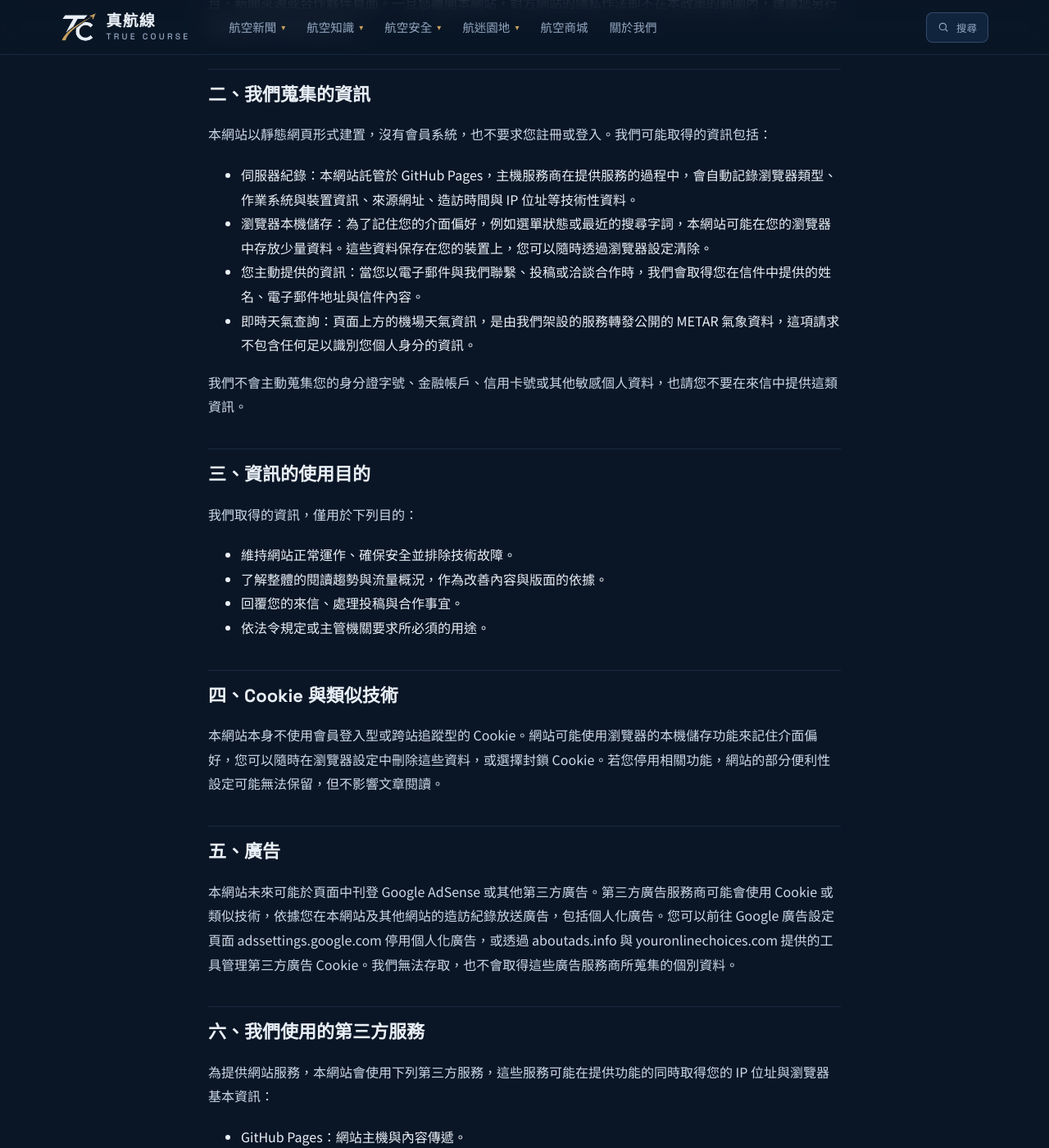
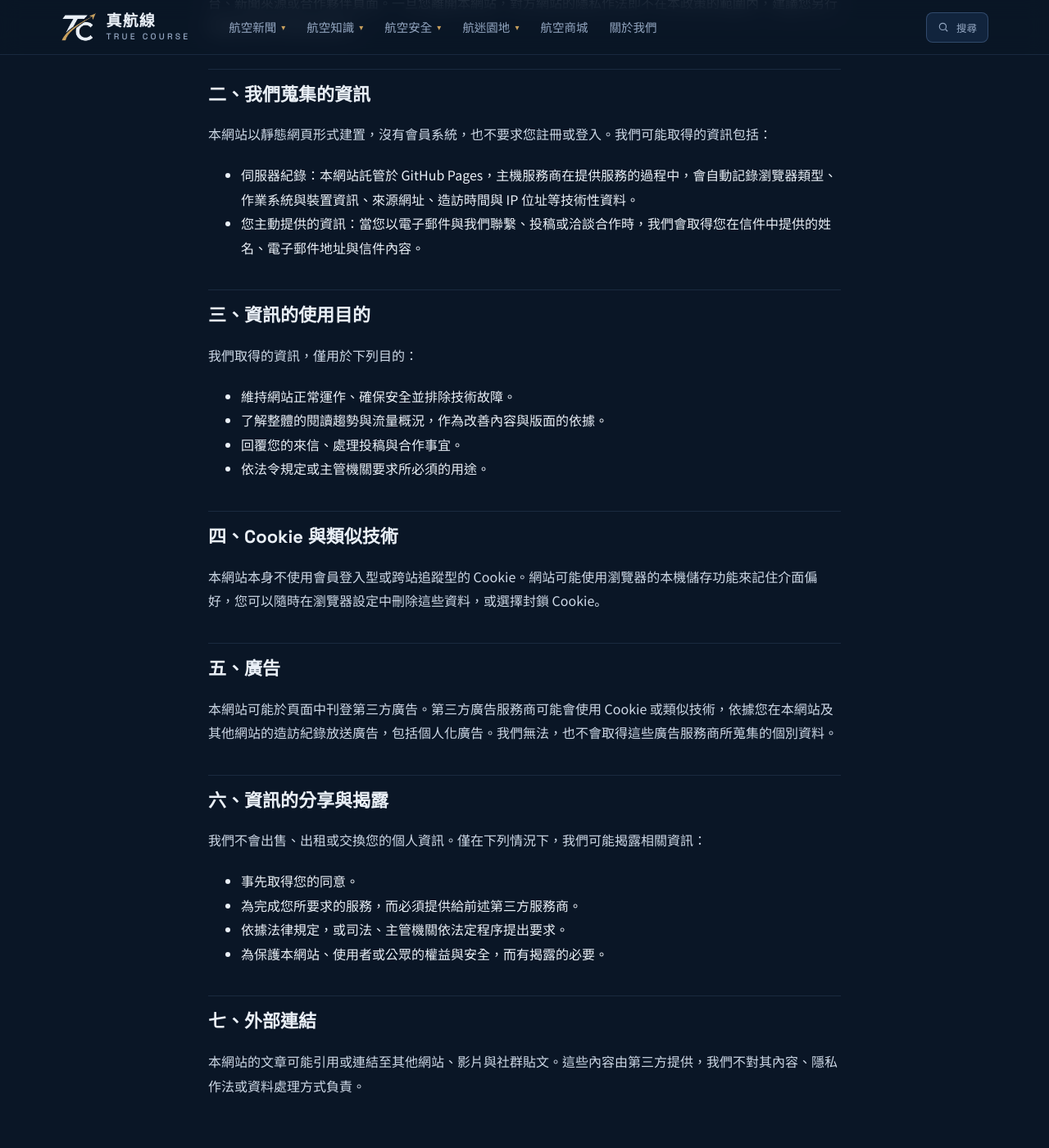
Before and after one commit to bill85412/tctw, a Jekyll site: the page built from privacy.md, in a window 1280 px wide and 1400 px high, scrolled down 529 px. Shown: the whole window at 82% size. Built offline with Jekyll 4.4.1, drawn with Linux system fonts in a browser that asks for light colours; some of the changed text lies outside the part shown.

Commit message:
Update privacy.md

```diff
--- a/privacy.md
+++ b/privacy.md
@@ -19,11 +19,7 @@
 本網站以靜態網頁形式建置，沒有會員系統，也不要求您註冊或登入。我們可能取得的資訊包括：
 
 - 伺服器紀錄：本網站託管於 GitHub Pages，主機服務商在提供服務的過程中，會自動記錄瀏覽器類型、作業系統與裝置資訊、來源網址、造訪時間與 IP 位址等技術性資料。
-- 瀏覽器本機儲存：為了記住您的介面偏好，例如選單狀態或最近的搜尋字詞，本網站可能在您的瀏覽器中存放少量資料。這些資料保存在您的裝置上，您可以隨時透過瀏覽器設定清除。
 - 您主動提供的資訊：當您以電子郵件與我們聯繫、投稿或洽談合作時，我們會取得您在信件中提供的姓名、電子郵件地址與信件內容。
-- 即時天氣查詢：頁面上方的機場天氣資訊，是由我們架設的服務轉發公開的 METAR 氣象資料，這項請求不包含任何足以識別您個人身分的資訊。
-
-我們不會主動蒐集您的身分證字號、金融帳戶、信用卡號或其他敏感個人資料，也請您不要在來信中提供這類資訊。
 
 ## 三、資訊的使用目的
 
@@ -36,24 +32,13 @@
 
 ## 四、Cookie 與類似技術
 
-本網站本身不使用會員登入型或跨站追蹤型的 Cookie。網站可能使用瀏覽器的本機儲存功能來記住介面偏好，您可以隨時在瀏覽器設定中刪除這些資料，或選擇封鎖 Cookie。若您停用相關功能，網站的部分便利性設定可能無法保留，但不影響文章閱讀。
+本網站本身不使用會員登入型或跨站追蹤型的 Cookie。網站可能使用瀏覽器的本機儲存功能來記住介面偏好，您可以隨時在瀏覽器設定中刪除這些資料，或選擇封鎖 Cookie。
 
 ## 五、廣告
 
-本網站未來可能於頁面中刊登 Google AdSense 或其他第三方廣告。第三方廣告服務商可能會使用 Cookie 或類似技術，依據您在本網站及其他網站的造訪紀錄放送廣告，包括個人化廣告。您可以前往 Google 廣告設定頁面 adssettings.google.com 停用個人化廣告，或透過 aboutads.info 與 youronlinechoices.com 提供的工具管理第三方廣告 Cookie。我們無法存取，也不會取得這些廣告服務商所蒐集的個別資料。
+本網站可能於頁面中刊登第三方廣告。第三方廣告服務商可能會使用 Cookie 或類似技術，依據您在本網站及其他網站的造訪紀錄放送廣告，包括個人化廣告。我們無法，也不會取得這些廣告服務商所蒐集的個別資料。
 
-## 六、我們使用的第三方服務
-
-為提供網站服務，本網站會使用下列第三方服務，這些服務可能在提供功能的同時取得您的 IP 位址與瀏覽器基本資訊：
-
-- GitHub Pages：網站主機與內容傳遞。
-- Google Fonts：載入網頁字型。
-- Cloudflare Workers：轉發公開的機場即時天氣資料。
-- 社群平台，包含 Facebook、Instagram、Threads、X 與 YouTube：僅為對外連結，點擊後將前往各平台網站。
-
-各服務的資料處理方式，請以其自身的隱私權政策為準。
-
-## 七、資訊的分享與揭露
+## 六、資訊的分享與揭露
 
 我們不會出售、出租或交換您的個人資訊。僅在下列情況下，我們可能揭露相關資訊：
 
@@ -62,28 +47,6 @@
 - 依據法律規定，或司法、主管機關依法定程序提出要求。
 - 為保護本網站、使用者或公眾的權益與安全，而有揭露的必要。
 
-## 八、資料安全與保存期間
-
-本網站全站以 HTTPS 加密傳輸。我們會採取合理的技術與管理措施保護所持有的資訊，但仍請您理解，網際網路上的傳輸與儲存無法保證絕對安全。您來信的內容，我們僅保存至事項處理完畢且無後續聯繫需要為止。
-
-## 九、兒童隱私
-
-本網站內容以一般大眾為對象，並未針對兒童設計，也不會主動蒐集未滿十三歲兒童的個人資訊。若您是未成年人，建議在家長或監護人的陪同下使用本網站。
-
-## 十、您的權利
-
-依據中華民國個人資料保護法，就我們持有的您的個人資料，您可以請求查詢或閱覽、製給複製本、補充或更正、停止蒐集處理與利用，或請求刪除。若您希望行使上述權利，請以本頁最後所列的電子郵件與我們聯繫，我們會在確認您的身分後儘速處理。
-
-## 十一、外部連結
+## 七、外部連結
 
 本網站的文章可能引用或連結至其他網站、影片與社群貼文。這些內容由第三方提供，我們不對其內容、隱私作法或資料處理方式負責。
-
-## 十二、政策修訂
-
-因應法令變動、服務調整或營運需要，我們可能不定期修訂本政策。修訂後的版本將公布於本頁面，並更新頁面上方的最後更新日期。建議您定期查閱，以了解最新內容。
-
-## 十三、聯絡我們
-
-若您對本隱私權政策有任何疑問，或希望行使您的個人資料權利，歡迎與我們聯繫：
-
-Email：thisistest@truecourse.tw
```
